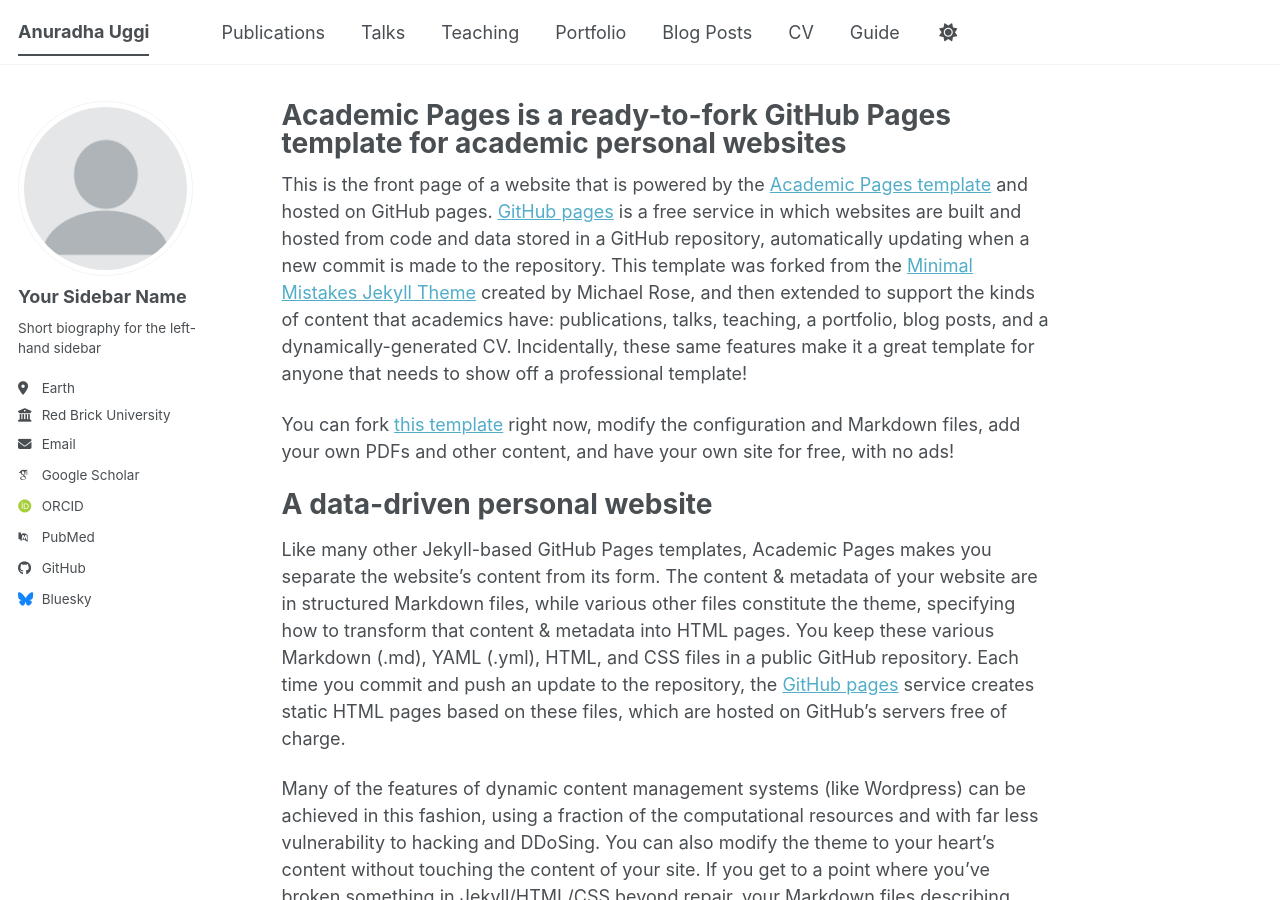
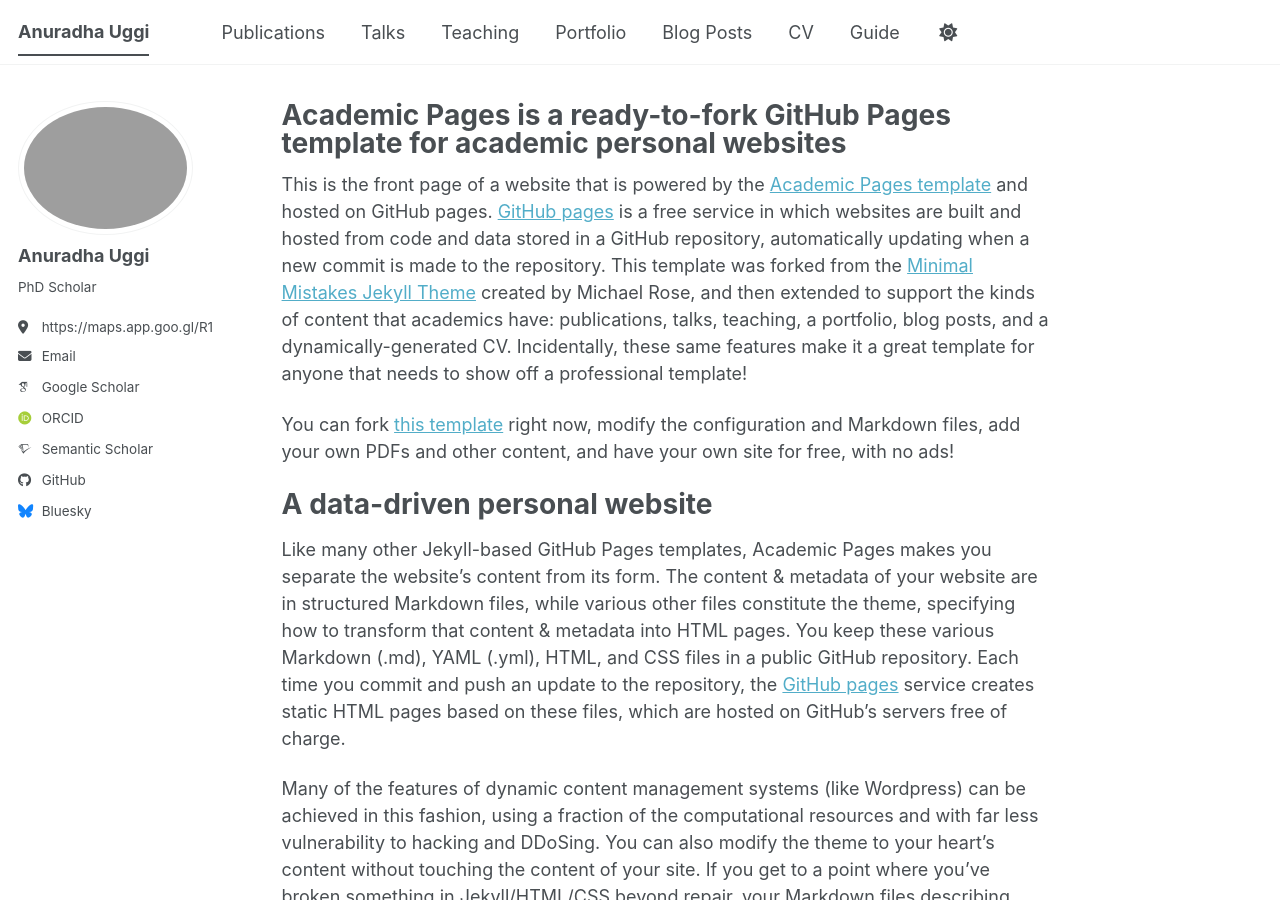
Before and after one commit to Anuradha-Uggi/anuradha-uggi.github.io, a Jekyll site: the page built from _pages/about.md, in a window 1280 px wide and 900 px high. Built offline with Jekyll 4.4.1, drawn with Linux system fonts in a browser that asks for light colours; some web fonts are replaced; a script bundle is joined from its source files by our own code; library files that are not in the unit come from our copies.

Commit message:
Update author profile in _config.yml
Updated author profile information including avatar, name, bio, location, and email. Adjusted academic links for googlescholar and orcid.

```diff
--- a/_config.yml
+++ b/_config.yml
@@ -23,28 +23,28 @@
 #               Additional customization can be done by editing /_includes/author-profile.html
 author:
   # Biographic information
-  avatar           : "profile.png"
-  name             : "Your Sidebar Name"
+  avatar           : "anu-git.png"
+  name             : "Anuradha Uggi"
   pronouns         : # example: "she/her"
-  bio              : "Short biography for the left-hand sidebar"
-  location         : "Earth"
-  employer         : "Red Brick University"
-  uri              : # URL
-  email            : "none@example.org"
+  bio              : "PhD Scholar"
+  location         : "https://maps.app.goo.gl/R1HiNT5Z9685aT2AA"
+  #employer         : "IIT Hyderabad"
+  #uri              : # URL
+  email            : "ee21resch01008@iith.ac.in"
 
   # Academic websites
-  academia         : # URL
-  arxiv            : # URL - Update with the correct link to your profile
-  googlescholar    : "https://scholar.google.com/citations?user=PS_CX0AAAAAJ"
-  inspire-hep      : # URL
-  impactstory      : # URL
-  orcid            : "https://orcid.org/yourorcidurl"
-  semantic         : # URL
-  ssrn             : # URL
-  pubmed           : "https://www.ncbi.nlm.nih.gov/pubmed/?term=john+snow"
-  researchgate     : # URL
-  scopus           : # URL
-  zotero           : # URL
+  #academia         : # URL
+  #arxiv            : # URL - Update with the correct link to your profile
+  googlescholar    : "https://scholar.google.com/citations?user=BAoLBSEAAAAJ&hl=en"
+  #inspire-hep      : # URL
+  #impactstory      : # URL
+  orcid            : "https://orcid.org/0009-0004-1404-4239"
+  semantic         : "https://www.semanticscholar.org/author/Anuradha-Uggi/2312050097" # URL
+  #ssrn             : # URL
+  #pubmed           : "https://www.ncbi.nlm.nih.gov/pubmed/?term=john+snow"
+  #researchgate     : # URL
+  #scopus           : # URL
+  #zotero           : # URL
 
 
   # Repositories and software development
```
